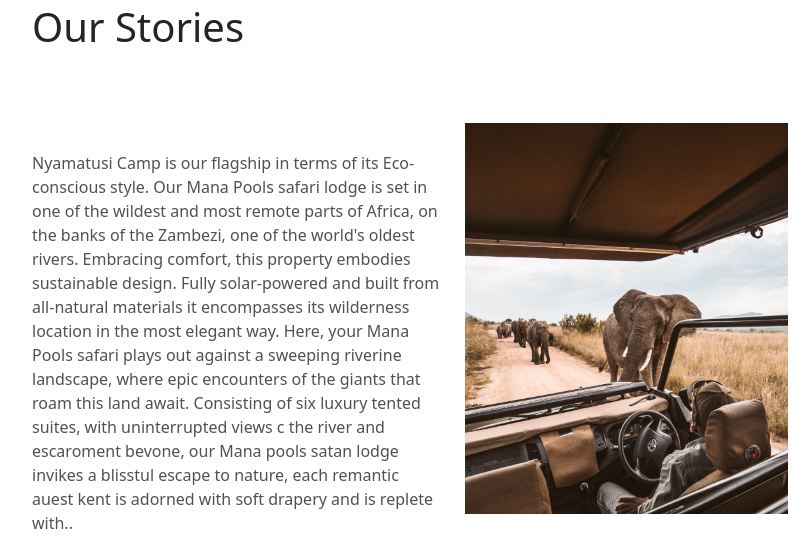
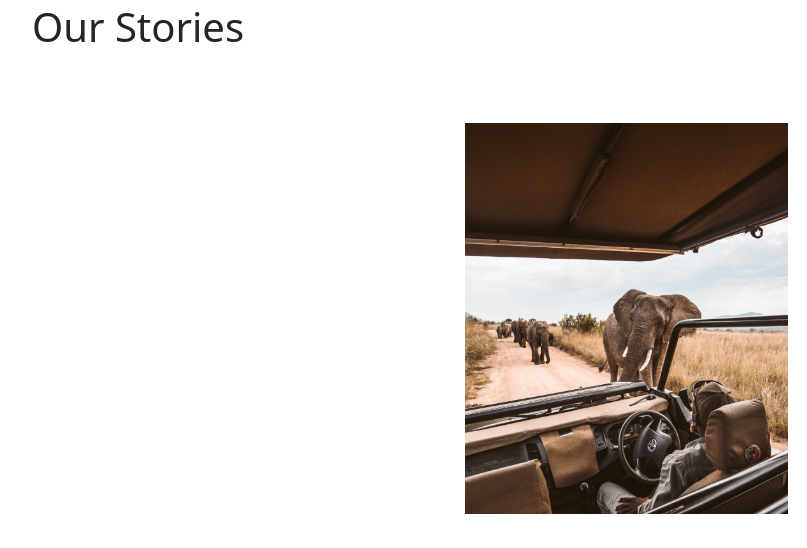
Before and after one commit to Teddyuncommon/bootstrap-5-work, a plain HTML site: page index.html in a window 1280 px wide. Shown: the part 917-1465 px from the top of the page, 100-907 px from the left. Drawn offline with Linux system fonts and the light colour scheme.

Commit message:
full project

```diff
--- a/css/style.css
+++ b/css/style.css
@@ -301,7 +301,7 @@
 
  }
  p{
-    color: rgb(82, 81, 81);
+    color: white;
     font-weight: lighter;
  }
 
```
